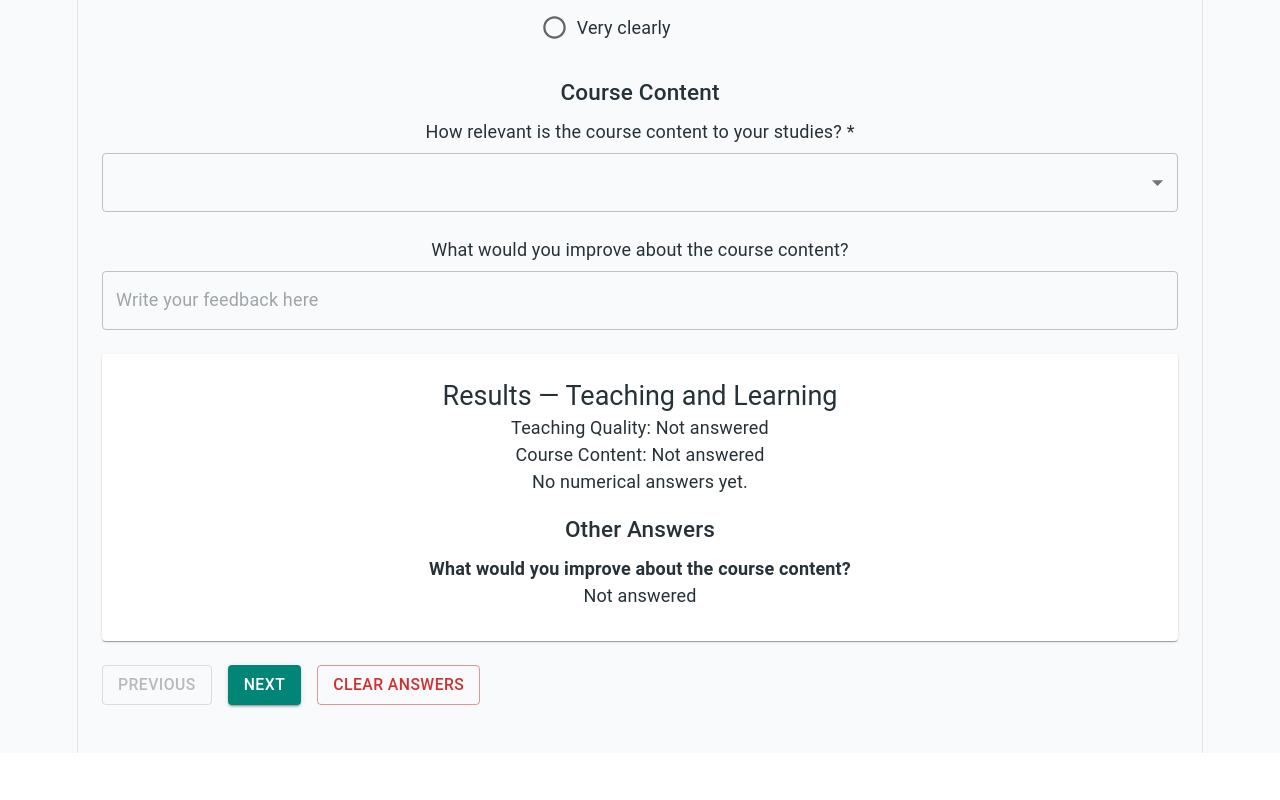
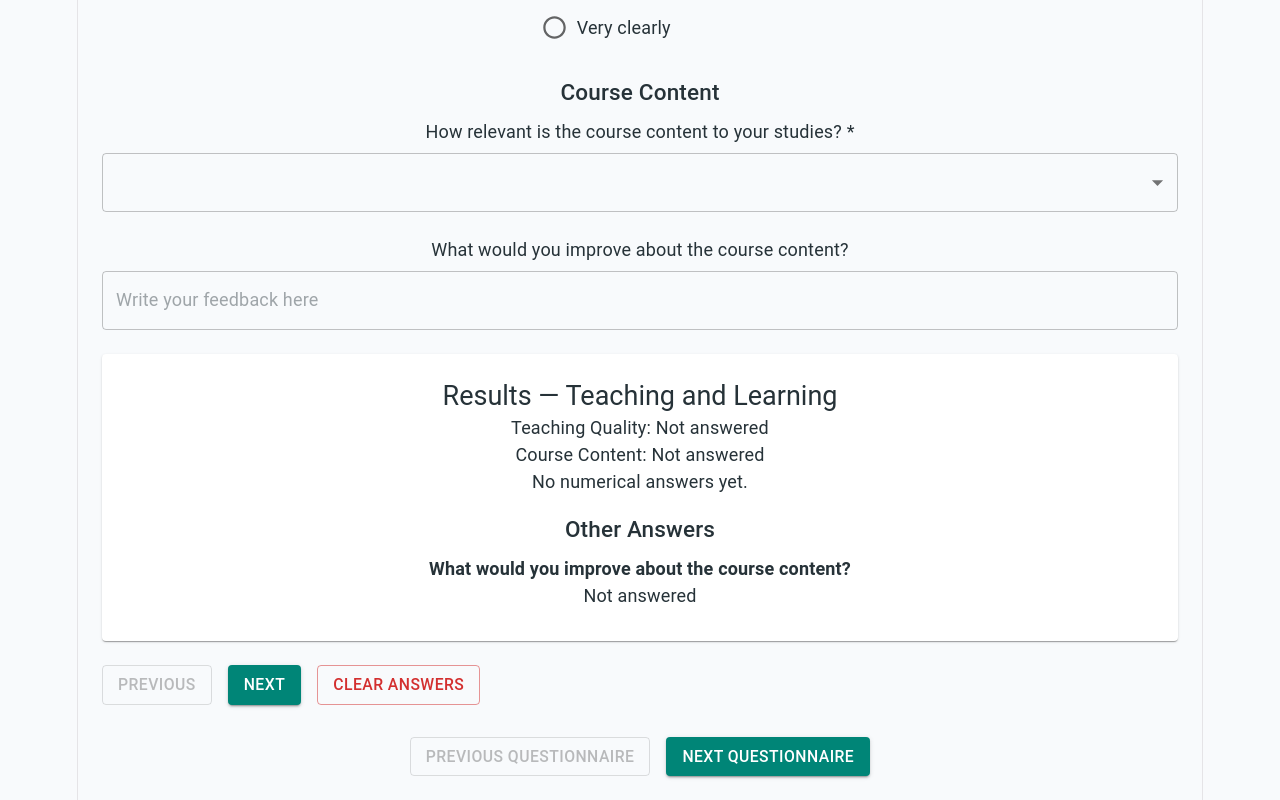
Before and after one commit to murtazazaidi1/Dynamic-Website-Development-Project, a React (Vite) app: page / in a window 1280 px wide. Shown: the part 648-1448 px from the top of the page. Before the commit the page ends 1401 px from the top, so only its background shows below. Built offline with nearby package versions, Linux system fonts and the light colour scheme.

Commit message:
implemented the logic so that the user can travel between the questionnaires

```diff
--- a/src/App.tsx
+++ b/src/App.tsx
@@ -1,6 +1,6 @@
 
 import { useState, useEffect } from "react";
-import { ThemeProvider, createTheme, CssBaseline, Box } from "@mui/material";
+import { ThemeProvider, createTheme, CssBaseline, Box, Button } from "@mui/material";
 import type { Questionnaire } from "./types/questionnaire";
 import { loadQuestionnaire } from "./services/questionnaireLoader";
 import QuestionnaireView from "./components/questionnaire/Questionnaire";
@@ -23,9 +23,23 @@ function App() {
   const [error, setError] = useState("");
   const [branding, setBranding] = useState<Branding | null>(null);
 
+  //logic so that the user can switch between the questionnaires and we can add more later if needed
+  const availableQuestionnaires = [
+      "questionnaire.json",
+      "second-questionnaire.json"
+  ]
+  const [currentIndex, setCurrentIndex] = useState(0)
+  const handleNextQuestionnaire = () => {
+    setCurrentIndex((prev) => prev + 1)
+  }
+  const handlePreviousQuestionnaire = () => {
+    setCurrentIndex((prev) => prev - 1)
+  }
+
   // Loads the JSON when the page opens by user
   useEffect(() => {
-    loadQuestionnaire()
+    const selectedFile = availableQuestionnaires[currentIndex]
+    loadQuestionnaire(selectedFile)
         .then((data) => {
           setQuestionnaire(data);
           dispatch(setReduxQuestionnaire(data));
@@ -33,7 +47,8 @@ function App() {
         .catch(() => {
           setError("Something went wrong while loading the questionnaire.");
         });
-  }, [dispatch]);
+  }, [currentIndex, dispatch]);
+
 
   useEffect(() => {
   fetch("/questionnaires/branding.json")
@@ -50,7 +65,10 @@ function App() {
       console.error("Branding error:", error);
     });
 }, []);
-
+  //this makes it so as you switch questionnaires it goes to the top of the page
+  useEffect(() => {
+    window.scrollTo(0, 0)
+  }, [currentIndex])
 const theme = createTheme({
   palette: {
     primary: {
@@ -106,6 +124,11 @@ const theme = createTheme({
       <p>{questionnaire.introduction.instructions}</p>
 
 <QuestionnaireView questionnaire={questionnaire} />
+      {/* these are the buttons to switch between the questionnaires */}
+      <Box sx={{ mt: 4, display: 'flex', gap: 2, justifyContent: 'center'}}>
+        <Button variant='outlined' onClick={handlePreviousQuestionnaire} disabled={currentIndex === 0}>Previous Questionnaire</Button>
+        <Button variant='contained' onClick={handleNextQuestionnaire} disabled={currentIndex === availableQuestionnaires.length - 1}>Next Questionnaire</Button>
+      </Box>
         </Box>
   </ThemeProvider>
 );
```
Lines whose indentation alone changed are shown as unchanged.
